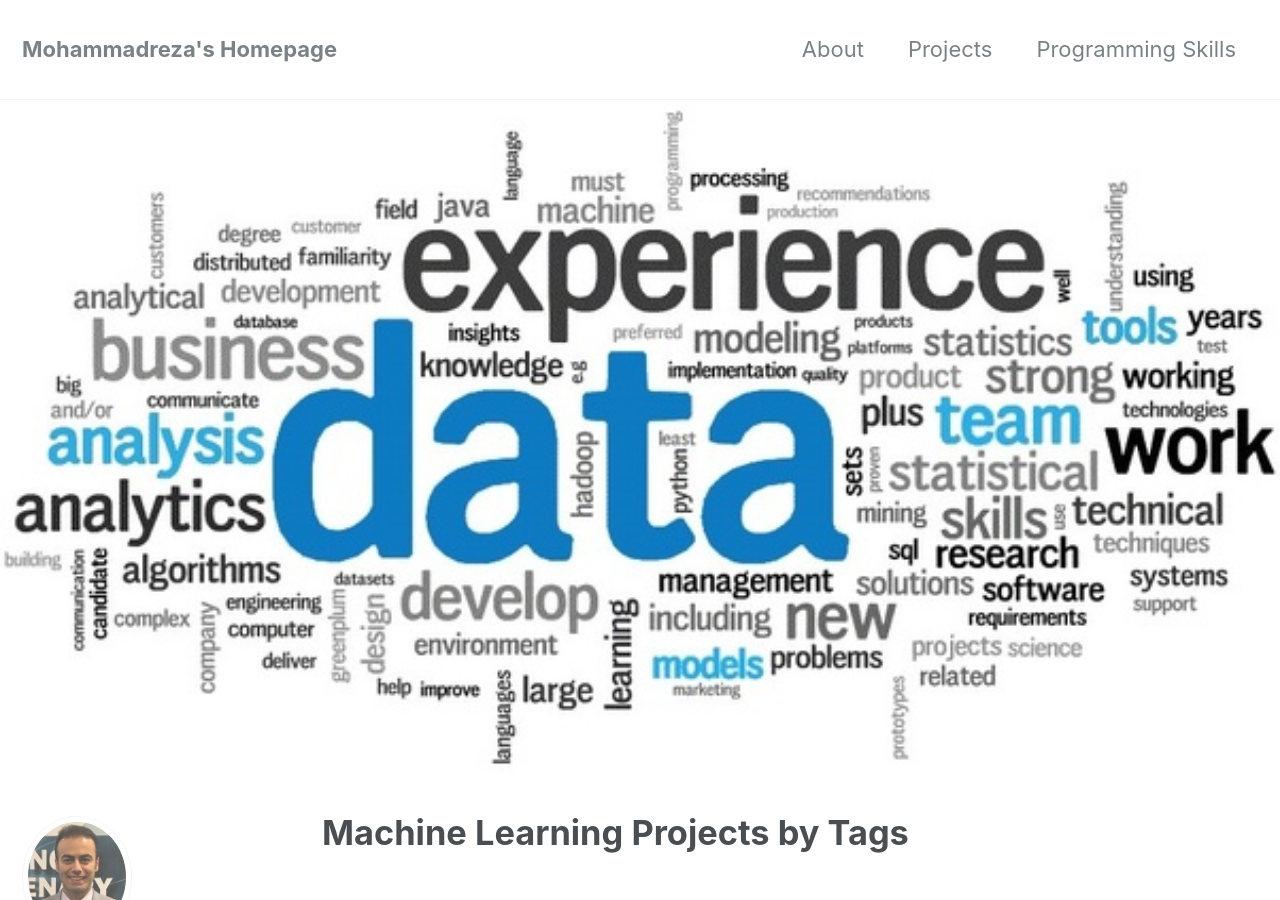
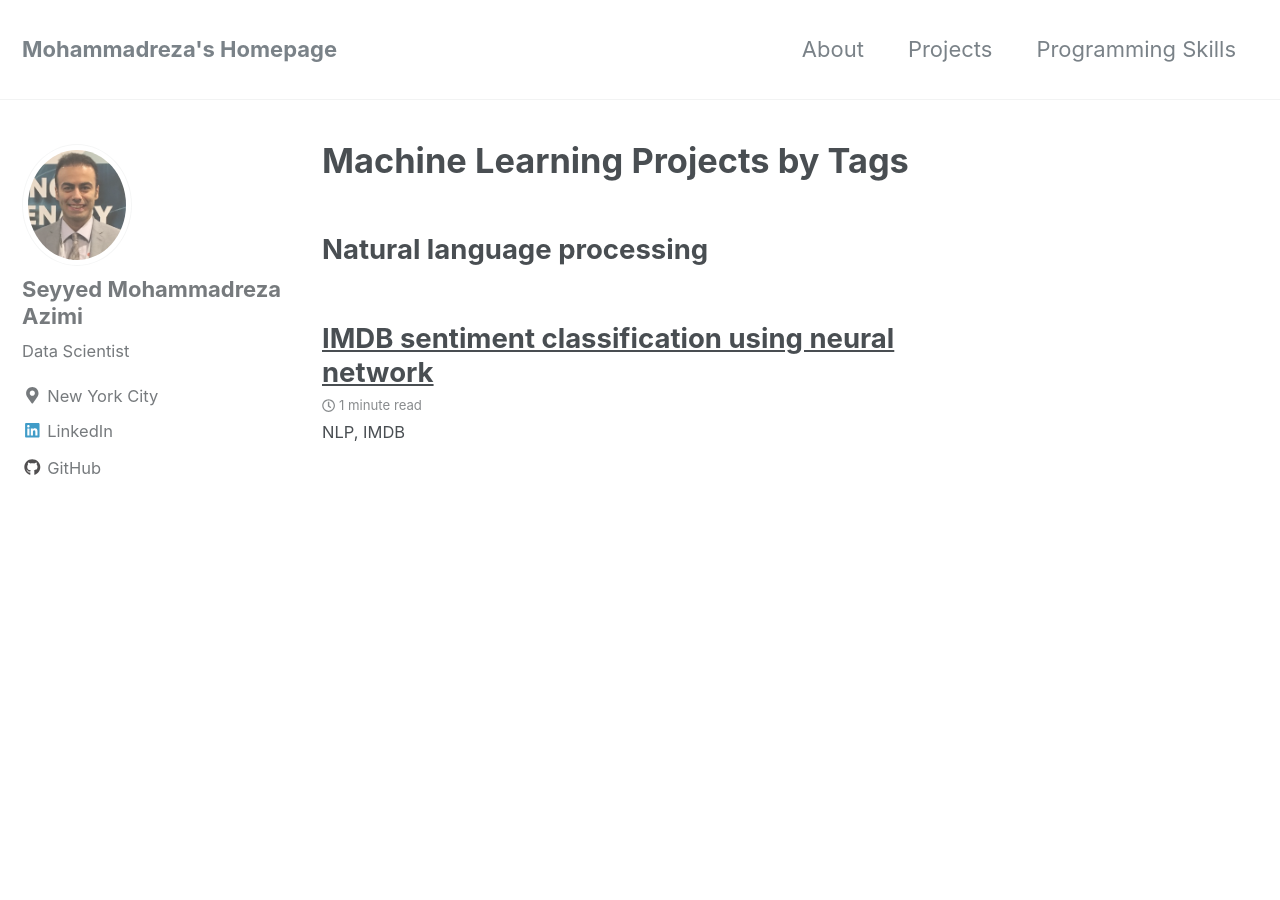
Before and after one commit to MohammadrezaAzimi/MohammadrezaAzimi.github.io, a Jekyll site: the page built from _pages/machinelearning.md, in a window 1280 px wide and 900 px high. Built offline with Jekyll 4.4.1, drawn with Linux system fonts in a browser that asks for light colours; nearby versions of some CDN libraries.

Commit message:
new github

```diff
--- a/_pages/machinelearning.md
+++ b/_pages/machinelearning.md
@@ -3,8 +3,8 @@ layout: archive
 permalink: /mlp/
 title: "Machine Learning Projects by Tags"
 author_profile: true
-header:
-  image: "/images/projects.jpg"
+#header:
+#  image: "/images/projects.jpg"
 ---
 
 {% include base_path %}
```
